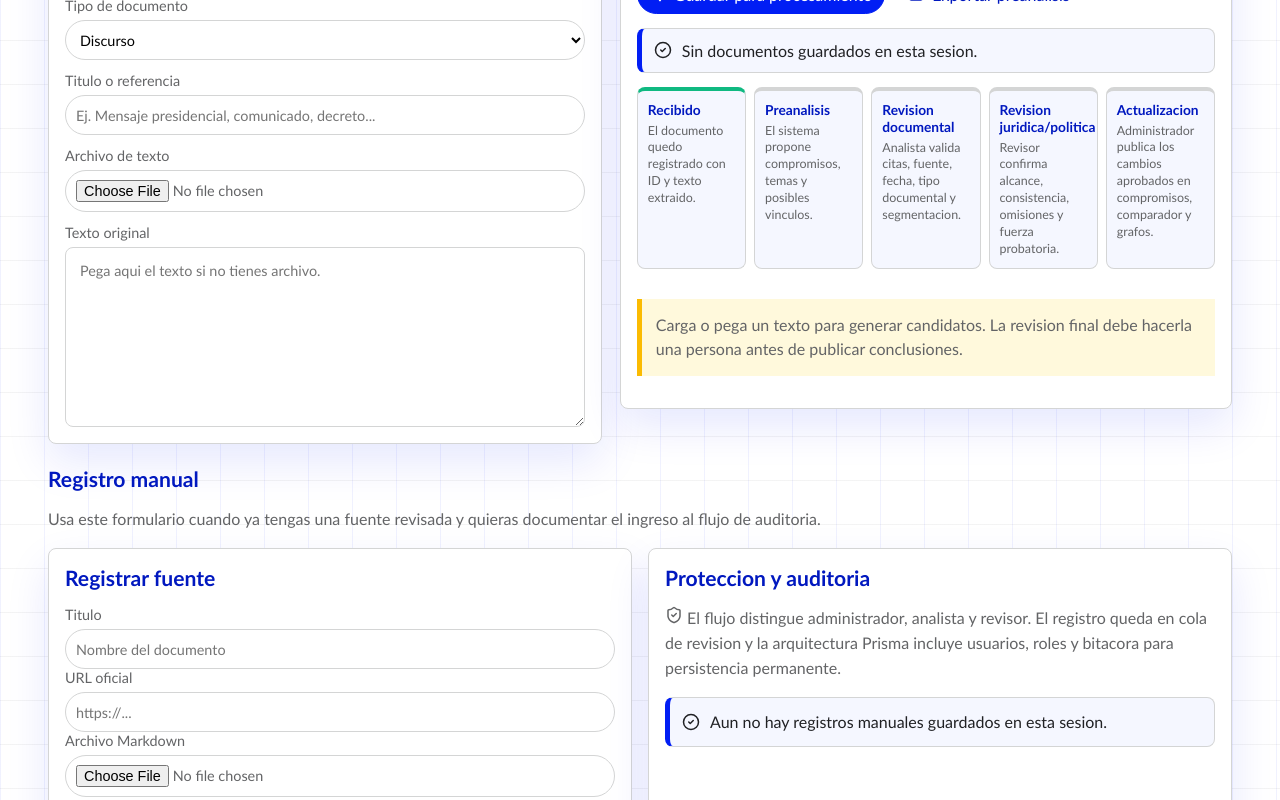
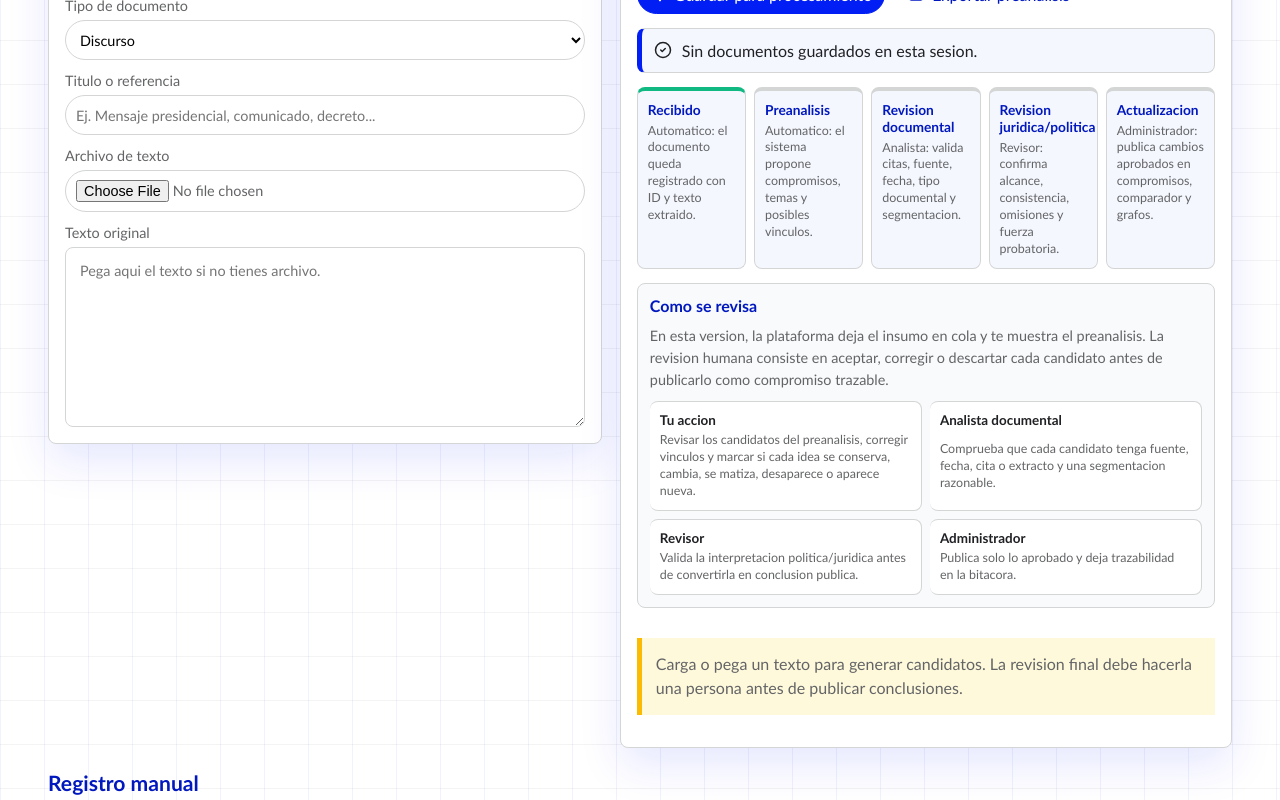
Before and after one commit to fatimatv/trazabilidad-politica-peru, a Next.js app: page /admin in a window 1280 px wide. Shown: the part 400-1200 px from the top of the page. Built offline with nearby package versions, Linux system fonts and the light colour scheme.

Commit message:
Explain document review roles in admin

```diff
--- a/app/globals.css
+++ b/app/globals.css
@@ -772,6 +772,63 @@ td:first-child {
   margin-top: 5px;
 }
 
+.review-guide,
+.role-guide {
+  background: #f8fafc;
+  border: 1px solid var(--line);
+  border-radius: 8px;
+  display: grid;
+  gap: 10px;
+  padding: 12px;
+}
+
+.review-guide h3 {
+  color: var(--ink);
+  font-size: 1rem;
+  margin: 0;
+}
+
+.review-guide p {
+  color: var(--muted);
+  font-size: 0.9rem;
+  margin: 0;
+}
+
+.review-guide > div,
+.role-guide {
+  grid-template-columns: repeat(2, minmax(0, 1fr));
+}
+
+.review-guide > div,
+.role-guide {
+  display: grid;
+  gap: 8px;
+}
+
+.review-guide article,
+.role-guide article {
+  background: var(--panel);
+  border: 1px solid var(--line);
+  border-left: 4px solid var(--blue);
+  border-radius: 8px;
+  display: grid;
+  gap: 4px;
+  padding: 10px;
+}
+
+.review-guide strong,
+.role-guide strong {
+  color: var(--blue);
+  font-size: 0.84rem;
+}
+
+.review-guide span,
+.role-guide span {
+  color: var(--muted);
+  font-size: 0.78rem;
+  line-height: 1.35;
+}
+
 .file-confirmation {
   align-items: center;
   display: flex;
@@ -867,7 +924,7 @@ td:first-child {
 }
 
 @media (max-width: 880px) {
-  .hero, .split, .grid.cols-4, .grid.cols-3, .grid.cols-2, .toolbar, .flow, .compare-controls, .stage-rail, .evolution-hero, .evolution-stats, .heatmap-grid, .upload-workbench, .review-flow {
+  .hero, .split, .grid.cols-4, .grid.cols-3, .grid.cols-2, .toolbar, .flow, .compare-controls, .stage-rail, .evolution-hero, .evolution-stats, .heatmap-grid, .upload-workbench, .review-flow, .review-guide > div, .role-guide {
     grid-template-columns: 1fr;
   }
 
--- a/components/AdminSimulator.tsx
+++ b/components/AdminSimulator.tsx
@@ -91,7 +91,21 @@ export function AdminSimulator() {
       </form>
       <aside className="card">
         <h2>Proteccion y auditoria</h2>
-        <p><ShieldCheck size={18} aria-hidden /> El flujo distingue administrador, analista y revisor. El registro queda en cola de revision y la arquitectura Prisma incluye usuarios, roles y bitacora para persistencia permanente.</p>
+        <p><ShieldCheck size={18} aria-hidden /> El flujo distingue administrador, analista y revisor. En esta demo puedes asumir esos roles desde el selector; en operacion real serian perfiles separados con bitacora.</p>
+        <div className="role-guide" aria-label="Responsabilidades por rol">
+          <article>
+            <strong>Analista</strong>
+            <span>Ordena fuente, fecha, tipo de documento y citas verificables.</span>
+          </article>
+          <article>
+            <strong>Revisor</strong>
+            <span>Confirma si la lectura del compromiso esta bien sustentada.</span>
+          </article>
+          <article>
+            <strong>Administrador</strong>
+            <span>Aprueba la publicacion en compromisos, comparador y grafos.</span>
+          </article>
+        </div>
         <p className={`upload-status ${status.tone}`} aria-live="polite"><CheckCircle2 size={18} aria-hidden />{status.message}</p>
         {savedRows.length ? (
           <div className="processing-queue">
--- a/components/DocumentUploadWorkbench.tsx
+++ b/components/DocumentUploadWorkbench.tsx
@@ -13,11 +13,18 @@ type Candidate = {
 };
 
 const reviewSteps = [
-  ["Recibido", "El documento quedo registrado con ID y texto extraido."],
-  ["Preanalisis", "El sistema propone compromisos, temas y posibles vinculos."],
-  ["Revision documental", "Analista valida citas, fuente, fecha, tipo documental y segmentacion."],
-  ["Revision juridica/politica", "Revisor confirma alcance, consistencia, omisiones y fuerza probatoria."],
-  ["Actualizacion", "Administrador publica los cambios aprobados en compromisos, comparador y grafos."]
+  ["Recibido", "Automatico: el documento queda registrado con ID y texto extraido."],
+  ["Preanalisis", "Automatico: el sistema propone compromisos, temas y posibles vinculos."],
+  ["Revision documental", "Analista: valida citas, fuente, fecha, tipo documental y segmentacion."],
+  ["Revision juridica/politica", "Revisor: confirma alcance, consistencia, omisiones y fuerza probatoria."],
+  ["Actualizacion", "Administrador: publica cambios aprobados en compromisos, comparador y grafos."]
+];
+
+const reviewResponsibilities = [
+  ["Tu accion", "Revisar los candidatos del preanalisis, corregir vinculos y marcar si cada idea se conserva, cambia, se matiza, desaparece o aparece nueva."],
+  ["Analista documental", "Comprueba que cada candidato tenga fuente, fecha, cita o extracto y una segmentacion razonable."],
+  ["Revisor", "Valida la interpretacion politica/juridica antes de convertirla en conclusion publica."],
+  ["Administrador", "Publica solo lo aprobado y deja trazabilidad en la bitacora."]
 ];
 
 const sectorRules: Array<[string, RegExp]> = [
@@ -223,6 +230,21 @@ export function DocumentUploadWorkbench({ commitments }: { commitments: Commitme
             </article>
           ))}
         </div>
+        <div className="review-guide" aria-label="Como hacer la revision">
+          <h3>Como se revisa</h3>
+          <p>
+            En esta version, la plataforma deja el insumo en cola y te muestra el preanalisis. La revision humana consiste
+            en aceptar, corregir o descartar cada candidato antes de publicarlo como compromiso trazable.
+          </p>
+          <div>
+            {reviewResponsibilities.map(([role, description]) => (
+              <article key={role}>
+                <strong>{role}</strong>
+                <span>{description}</span>
+              </article>
+            ))}
+          </div>
+        </div>
         {candidates.length ? (
           <div className="candidate-list" aria-live="polite">
             {candidates.map((candidate) => (
```
